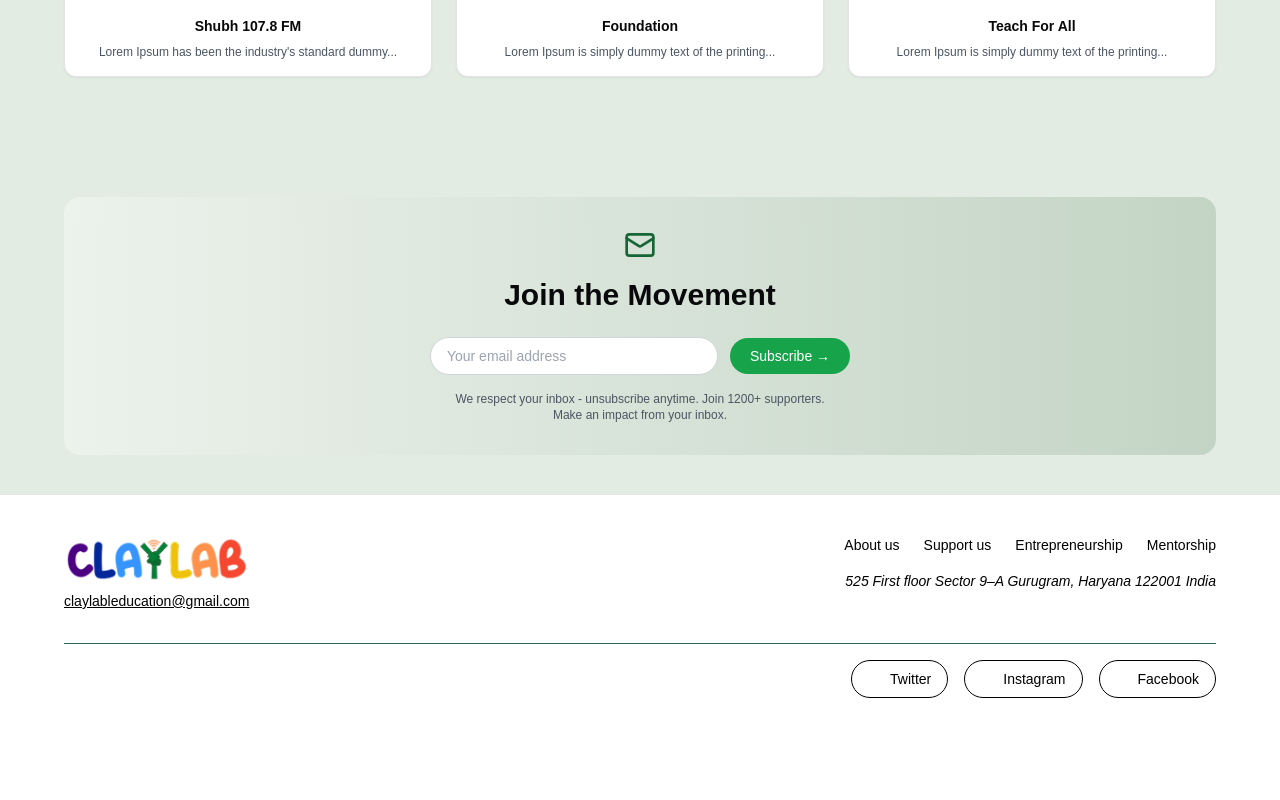
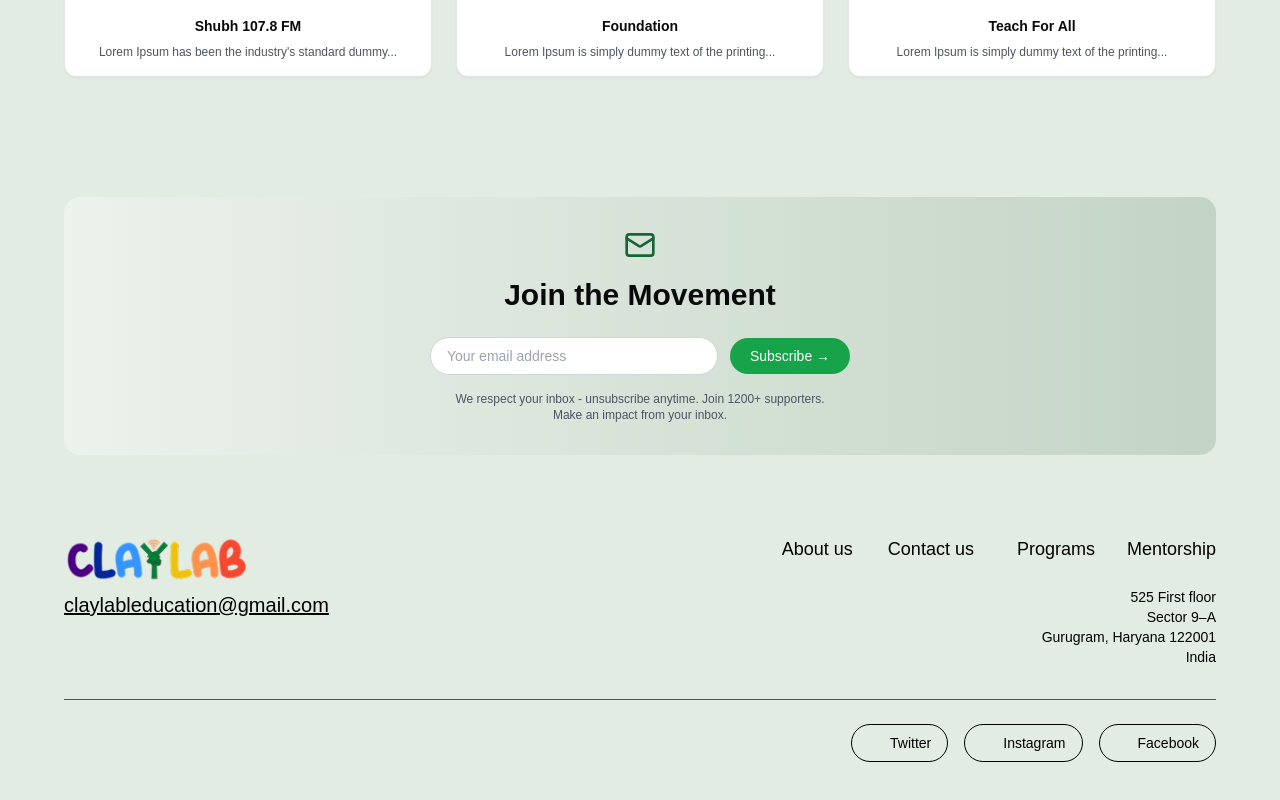
Before and after one commit to arnab-git-404/claylab, a Next.js app: page / in a window 1280 px wide. Shown: the part 3841-4641 px from the top of the page. Before the commit the page ends 4579 px from the top, so only its background shows below. Built offline with nearby package versions, Linux system fonts and the light colour scheme; some icons are missing; a web font is replaced by a local one.

Commit message:
Update footer.tsx

```diff
--- a/components/home/footer.tsx
+++ b/components/home/footer.tsx
@@ -1,11 +1,82 @@
+// import { FaFacebookF, FaInstagram, FaXTwitter } from "react-icons/fa6";
+// import Image from "next/image";
+
+// const Footer = () => {
+//   return (
+//     <footer className="bg-clay-light-hover px-4 sm:px-8 md:px-16 py-8 md:py-10 text-black w-full">
+//       {/* Top grid: Logo, Nav, Address */}
+//       <div className="grid grid-cols-1 md:grid-cols-2 gap-8 border-b border-[#2e6651] pb-8">
+//         {/* Logo + Email */}
+//         <div className="flex flex-col gap-2 items-start">
+//           <Image
+//             src="/claylab assets/general/claylab-logo.png"
+//             alt="Claylab Logo"
+//             width={120}
+//             height={40}
+//             className="w-auto h-8 md:h-12"
+//           />
+//           <a
+//             href="mailto:claylableducation@gmail.com"
+//             className="text-xs sm:text-sm underline break-all"
+//           >
+//             claylableducation@gmail.com
+//           </a>
+//         </div>
+
+//         {/* Nav + Address */}
+//         <div className="flex flex-col gap-4 items-start md:items-end">
+//           <nav className="flex flex-wrap gap-4 sm:gap-6 justify-start md:justify-end align-center text-xs sm:text-sm w-full">
+//             <a href="/about" className="hover:underline block">About us</a>
+//             <a href="/support" className="hover:underline block">Support us</a>
+//             <a href="/entrepreneurship" className="hover:underline block">Entrepreneurship</a>
+//             <a href="/mentorship" className="hover:underline block">Mentorship</a>
+//           </nav>
+//           <address className="text-left md:text-end text-xs sm:text-sm w-full break-words">
+//             525 First floor Sector 9–A Gurugram, Haryana 122001 India
+//           </address>
+//         </div>
+//       </div>
+
+//       {/* Social Icons */}
+//       <div className="flex flex-wrap justify-center md:justify-end items-center gap-3 sm:gap-4 mt-4 w-full">
+//         <a
+//           href="#"
+//           className="flex items-center gap-2 text-xs sm:text-sm px-3 sm:px-4 py-2 border border-black rounded-full hover:bg-black hover:text-white transition"
+//         >
+//           <FaXTwitter /> Twitter
+//         </a>
+//         <a
+//           href="#"
+//           className="flex items-center gap-2 text-xs sm:text-sm px-3 sm:px-4 py-2 border border-black rounded-full hover:bg-black hover:text-white transition"
+//         >
+//           <FaInstagram /> Instagram
+//         </a>
+//         <a
+//           href="#"
+//           className="flex items-center gap-2 text-xs sm:text-sm px-3 sm:px-4 py-2 border border-black rounded-full hover:bg-black hover:text-white transition"
+//         >
+//           <FaFacebookF /> Facebook
+//         </a>
+//       </div>
+//     </footer>
+//   );
+// };
+
+// export default Footer;
+
+
+
+
+
+
 import { FaFacebookF, FaInstagram, FaXTwitter } from "react-icons/fa6";
 import Image from "next/image";
 
 const Footer = () => {
   return (
-    <footer className="px-4 sm:px-8 md:px-16 py-8 md:py-10 text-black w-full">
-      {/* Top grid: Logo, Nav, Address */}
-      <div className="grid grid-cols-1 md:grid-cols-2 gap-8 border-b border-[#2e6651] pb-8">
+    <footer className="bg-clay-light-hover px-4 sm:px-8 md:px-16 py-8 md:py-10 text-black w-full">
+      {/* Top grid: Logo + Email on left, Nav + Address on right */}
+      <div className="grid grid-cols-1 lg:grid-cols-2 gap-8 border-b border-[#2e6651] pb-8">
         {/* Logo + Email */}
         <div className="flex flex-col gap-2 items-start">
           <Image
@@ -17,28 +88,34 @@ const Footer = () => {
           />
           <a
             href="mailto:claylableducation@gmail.com"
-            className="text-xs sm:text-sm underline break-all"
+            className="text-xl underline break-all"
           >
             claylableducation@gmail.com
           </a>
         </div>
 
         {/* Nav + Address */}
-        <div className="flex flex-col gap-4 items-start md:items-end">
-          <nav className="flex flex-wrap gap-4 sm:gap-6 justify-start md:justify-end align-center text-xs sm:text-sm w-full">
-            <a href="/about" className="hover:underline block">About us</a>
-            <a href="/support" className="hover:underline block">Support us</a>
-            <a href="/entrepreneurship" className="hover:underline block">Entrepreneurship</a>
-            <a href="/mentorship" className="hover:underline block">Mentorship</a>
+        <div className="flex flex-col gap-6 items-start lg:items-end">
+          {/* Navigation - spread horizontally */}
+          <nav className="grid grid-cols-2 sm:grid-cols-4 gap-4 lg:gap-8 justify-start lg:justify-end text-lg sm:text-m w-full lg:w-auto">
+            <a href="/about" className="hover:underline text-center lg:text-right whitespace-nowrap">About us</a>
+            <a href="/contact" className="hover:underline text-center lg:text-right whitespace-nowrap">Contact us</a>
+            <a href="/programs" className="hover:underline text-center lg:text-right whitespace-nowrap">Programs</a>
+            <a href="/mentorship" className="hover:underline text-center lg:text-right whitespace-nowrap">Mentorship</a>
           </nav>
-          <address className="text-left md:text-end text-xs sm:text-sm w-full break-words">
-            525 First floor Sector 9–A Gurugram, Haryana 122001 India
+
+          {/* Address - stacked vertically */}
+          <address className="text-left lg:text-right text-xs sm:text-sm w-full lg:w-auto not-italic leading-relaxed">
+            <div>525 First floor</div>
+            <div>Sector 9–A</div>
+            <div>Gurugram, Haryana 122001</div>
+            <div>India</div>
           </address>
         </div>
       </div>
 
       {/* Social Icons */}
-      <div className="flex flex-wrap justify-center md:justify-end items-center gap-3 sm:gap-4 mt-4 w-full">
+      <div className="flex flex-wrap justify-center lg:justify-end items-center gap-3 sm:gap-4 mt-6 w-full">
         <a
           href="#"
           className="flex items-center gap-2 text-xs sm:text-sm px-3 sm:px-4 py-2 border border-black rounded-full hover:bg-black hover:text-white transition"
```
